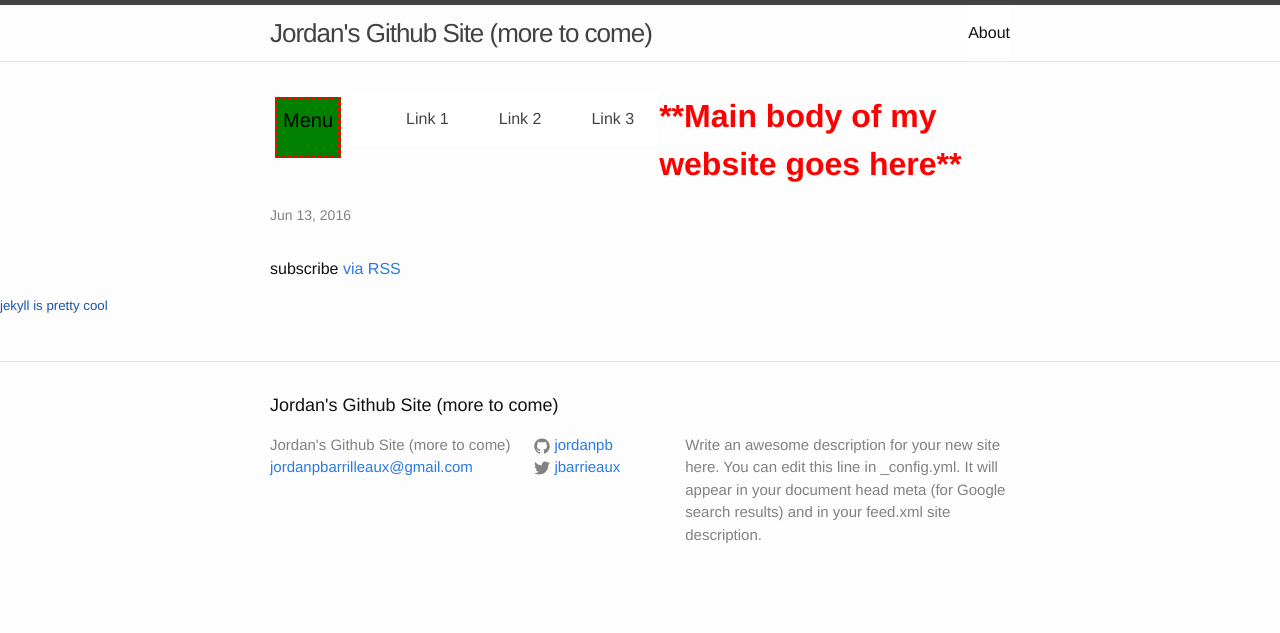
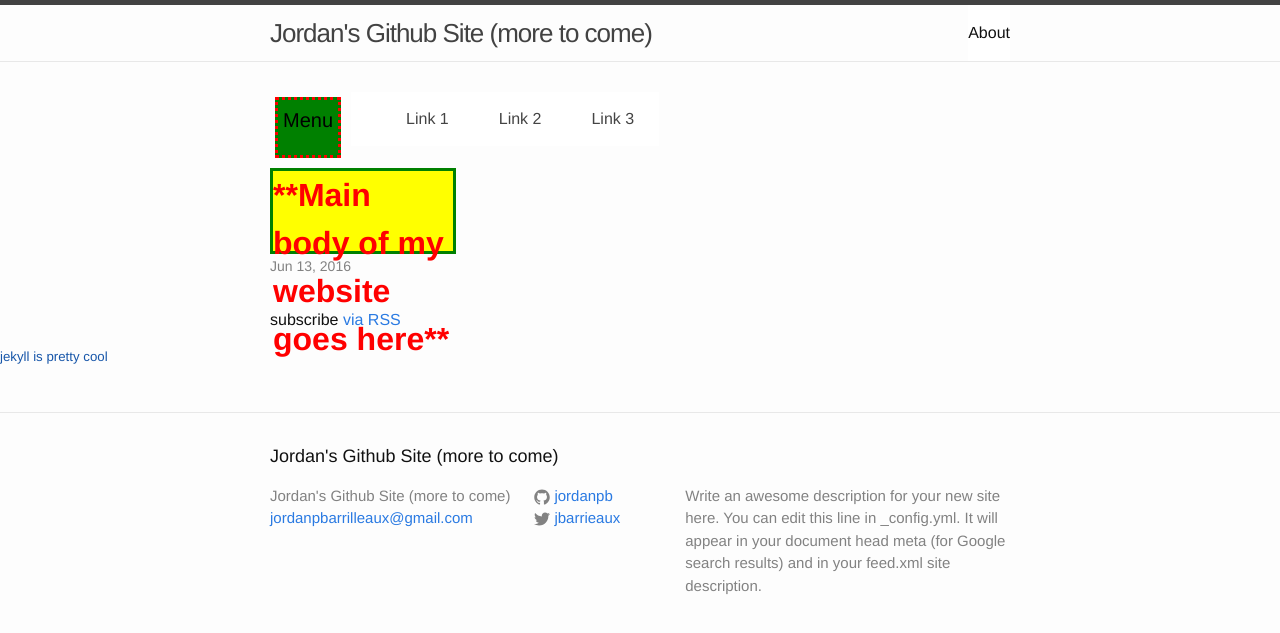
Before and after one commit to Jordanpb/codeacademyTest, a Jekyll site: the page built from index.html, in a window 1280 px wide. Shown: the top 633 px of the page. Built offline with Jekyll 4.4.1, drawn with Linux system fonts in a browser that asks for light colours.

Commit message:
Update _layout.scss

```diff
--- a/_sass/_layout.scss
+++ b/_sass/_layout.scss
@@ -20,10 +20,15 @@
  height: 80px;
  width: 180px;
  background-color: yellow;
+ border: 3px solid green;
+ clear: both;
+ display: block;
+ position: relative;
  font-size: 2em;
  color: red;
  text-decoration: italic;
  font-weight: bold;
+
 
 }
 
```
